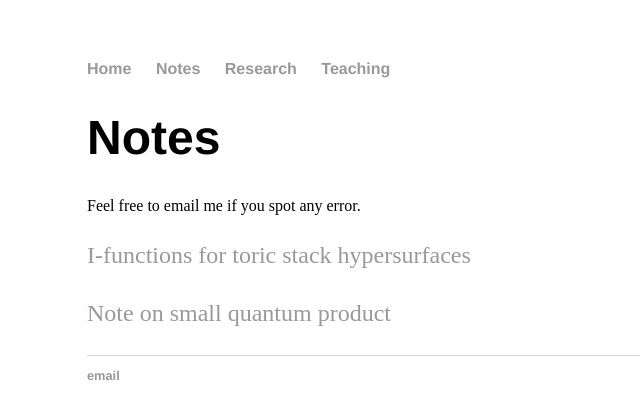
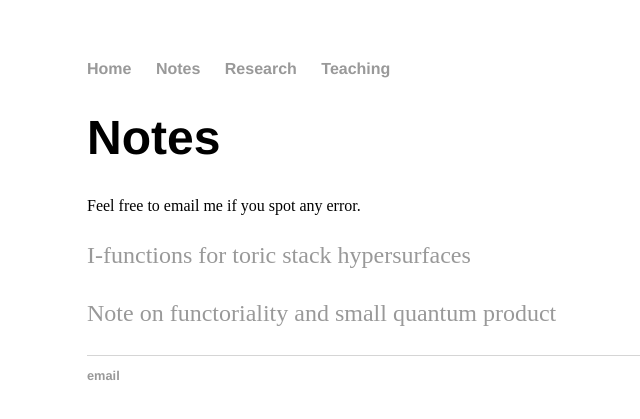
Before and after one commit to Junmathwang/junmathwang.github.io, a Jekyll site: the page built from notes/index.html, in a window 1280 px wide. Shown: the top 419 px of the page, without its empty margins (105-745 px from the left). Built offline with Jekyll 4.4.1, drawn with Linux system fonts in a browser that asks for light colours.

Commit message:
Update index.html

```diff
--- a/notes/index.html
+++ b/notes/index.html
@@ -7,5 +7,5 @@ title: Mathematics Notes
 					<h1>Notes</h1>
 		                       Feel free to email me if you spot any error.
                                        <p> <a href="https://www.dropbox.com/s/fnonb722qjsjdp3/I-functions%20for%20toric%20stack%20hypersurface.pdf?dl=0">I-functions for toric stack hypersurfaces</a>
-<p> <a href="https://www.dropbox.com/s/f4oc8012i8nz16q/note%20on%20small%20quantum%20product.pdf?dl=0">Note on small quantum product</a>
+<p> <a href="https://www.dropbox.com/s/9y67hysgzotyj9m/Note%20on%20functoriality%20and%20small%20quantum%20product.pdf?dl=0">Note on functoriality and small quantum product</a>
 	</div>
```
